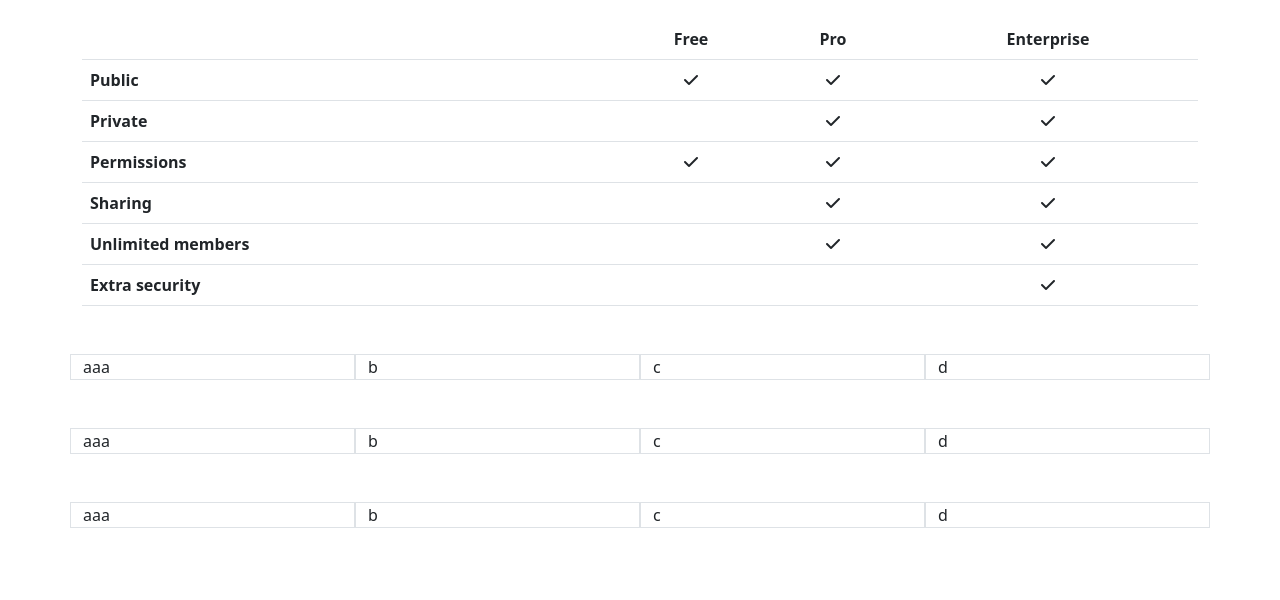
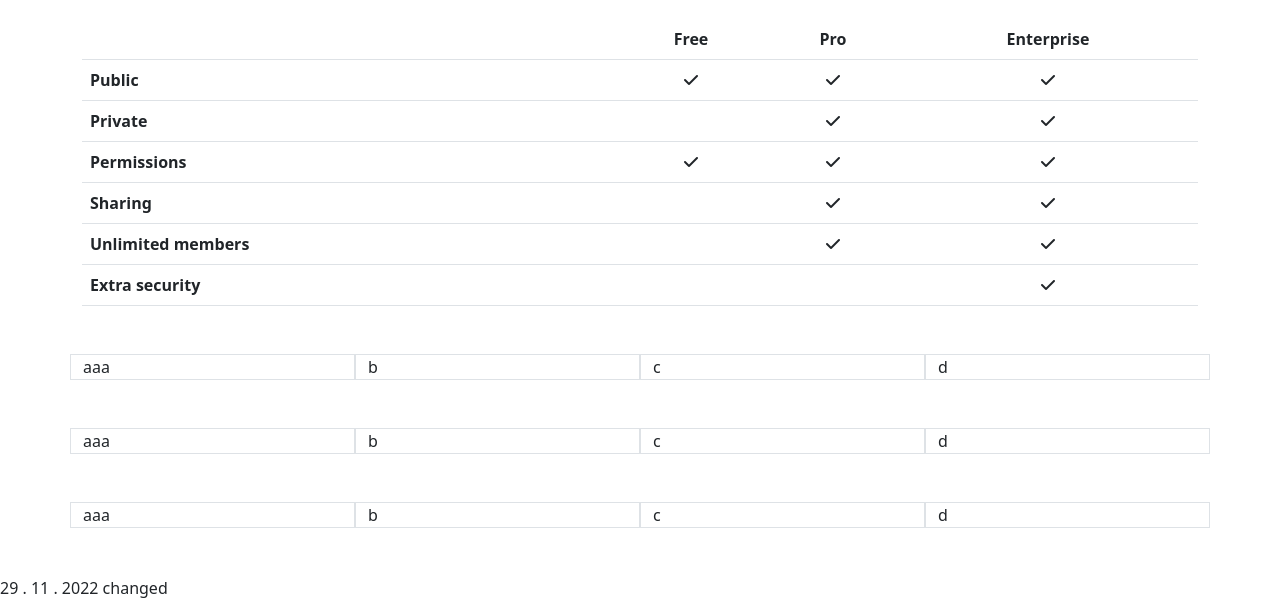
Before and after one commit to AkhrorKasimov/Bootstrap-Home-Work, a plain HTML site: page index.html in a window 1280 px wide. Shown: the part 730-1330 px from the top of the page. Before the commit the page ends 1306 px from the top, so only its background shows below. Drawn offline with nearby package versions, Linux system fonts and the light colour scheme.

Commit message:
29.11.2022

```diff
--- a/index.html
+++ b/index.html
@@ -244,7 +244,9 @@
 
 
 
-
+<div>
+   29 . 11 . 2022 changed
+</div>
 
 
 
```
